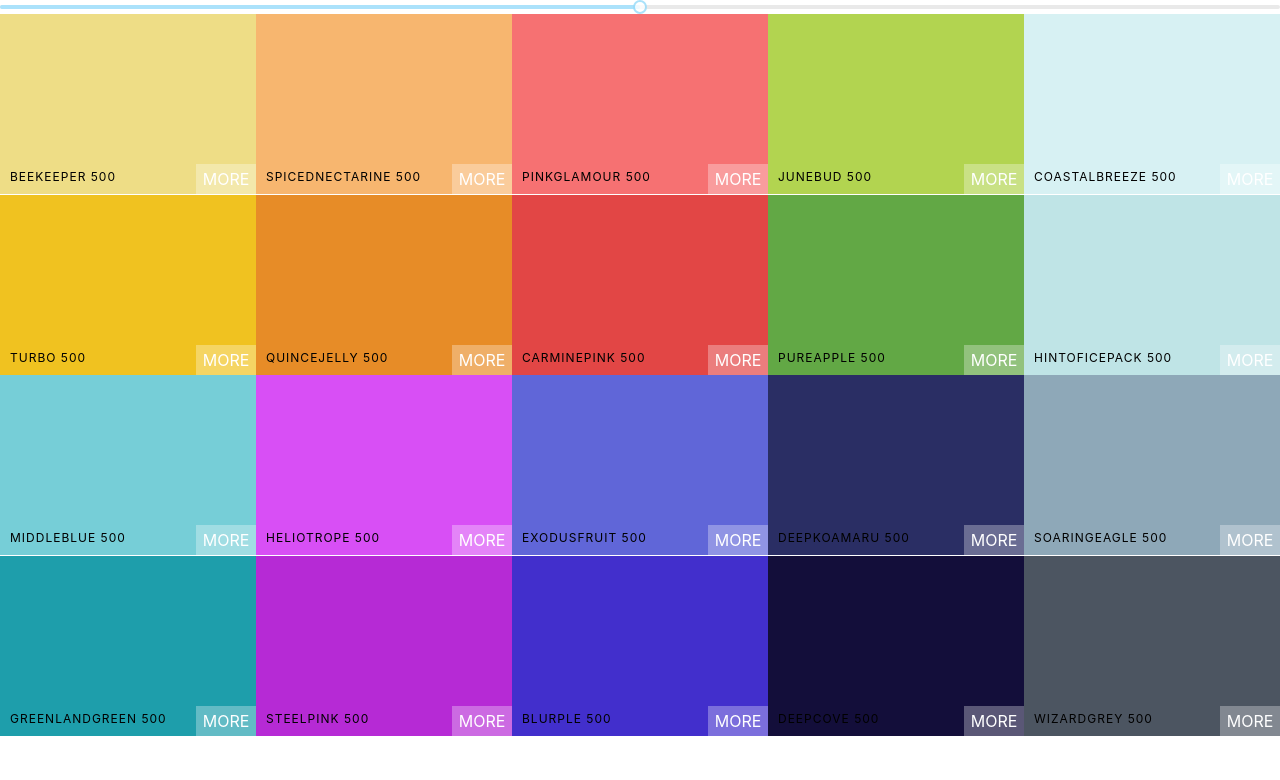
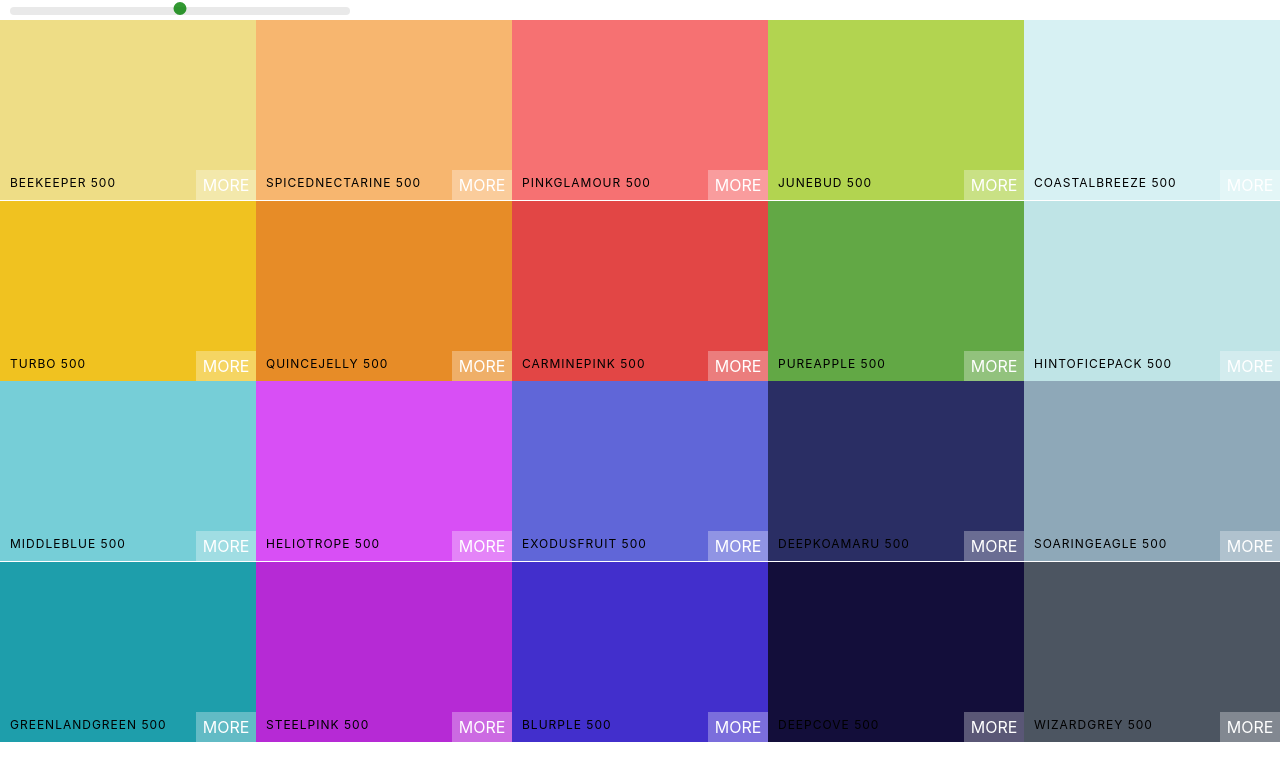
Before and after one commit to kabraham23/colors-app, a React (Create React App) app: page / in a window 1280 px wide. Shown: the top 780 px of the page. Built offline with nearby package versions, Linux system fonts and the light colour scheme.

Commit message:
style slider

```diff
--- a/src/Components/CSS/Palette.css
+++ b/src/Components/CSS/Palette.css
@@ -4,3 +4,25 @@
 .Palette-colors {
     height: 90%;
 }
+.slider {
+    width: 340px;
+    margin: 0 10px;
+    display: inline-block;
+}
+.rc-slider-track {
+    background-color: transparent;
+}
+.rc-slider-rail {
+    height: 8px;
+}
+.rc-slider-handle,
+.rc-slider-handle:active,
+.rc-slider-handle:focus,
+.rc-slider-handle:hover {
+    background-color: green;
+    outline: none;
+    border: 2px solid green;
+    box-shadow: none;
+    width: 13px;
+    height: 13px;
+}
--- a/src/Components/Palette.js
+++ b/src/Components/Palette.js
@@ -1,9 +1,10 @@
 import React, { Component } from 'react';
 import ColorBox from './ColorBox';
+import 'rc-slider/assets/index.css';
 import './CSS/ColorBox.css';
 import './CSS/Palette.css';
 import Slider from 'rc-slider';
-import 'rc-slider/assets/index.css';
+
 
 export default class Palette extends Component {
   constructor(props){
@@ -22,7 +23,14 @@
     ));
     return (
       <div className='Palette'>
-        <Slider defaultValue={level} min={100} max={900} step={100} onChange={this.changeLevel} />
+        <div className='slider'>
+          <Slider
+          defaultValue={level}
+          min={100}
+          max={900}
+          step={100}
+          onChange={this.changeLevel} />
+        </div>
         <div className='Palette-colors'>
             {colorBoxes}
         </div>
```
